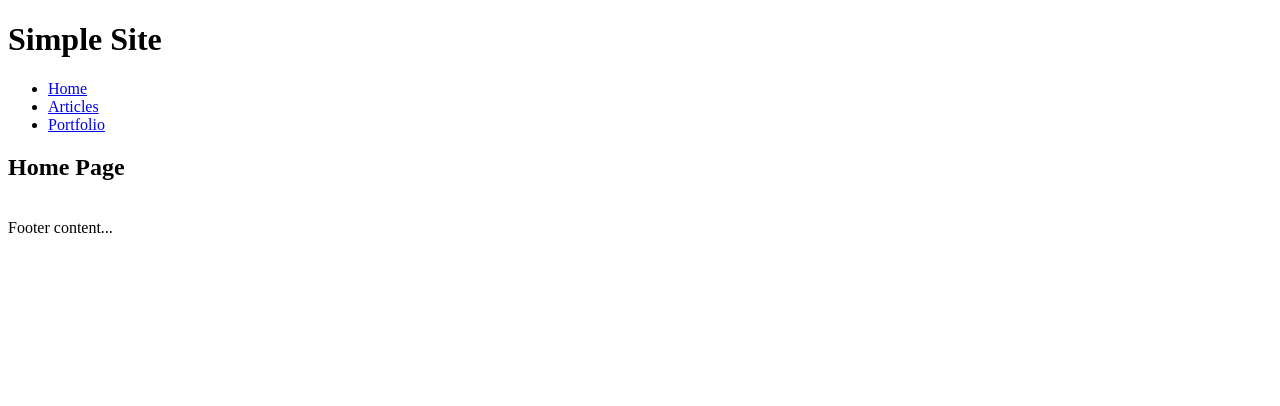
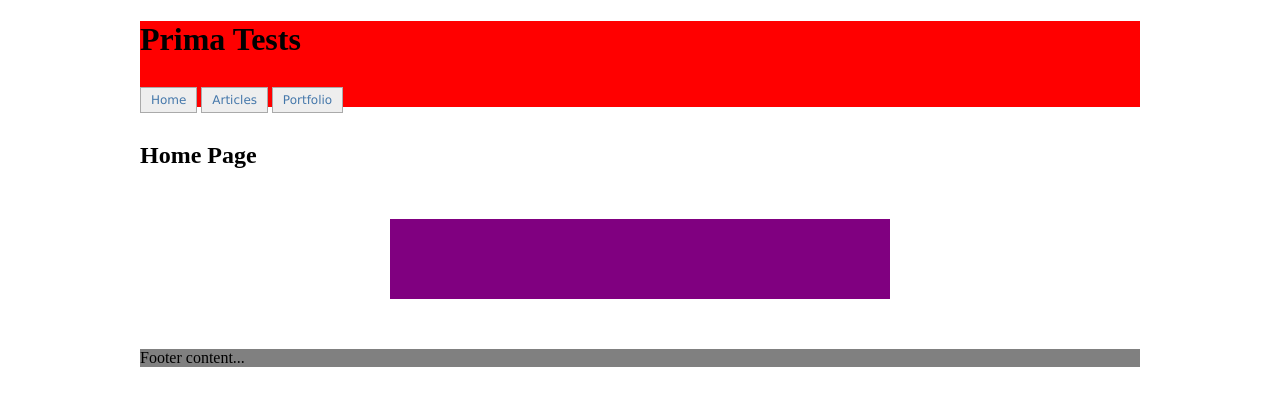
Before and after one commit to han0idx/JUProject, a PHP site: template resources/templates/home.php in a window 1280 px wide. Shown: the top 406 px of the page. Run offline with PHP 8.4, Linux system fonts and the light colour scheme; the template is opened without the code that fills it, so the values that code supplies are empty; some libraries are stand-ins or nearby versions.

Commit message:
home page beta
Adding a template styple including debug colors and static tests list
(not linked to DB yet)

```diff
--- /dev/null
+++ b/public_html/css/style.css
@@ -0,0 +1,86 @@
+body{
+width:1000px;
+margin:0 auto;
+}
+
+.clearfix:after {
+display: block;
+visibility: hidden;
+content: ".";
+clear: both;
+text-indent: -9999px;
+height: 0;
+}
+/**************************Common styles**********************/
+#content, #siteControls{
+-webkit-border-radius: 10px;
+-moz-border-radius: 10px;
+border-radius: 10px;
+}
+
+/**************************Header***************************/
+#header{
+background-color:red;
+}
+
+#header ul {
+margin: 35px 0;
+padding: 0;
+font: 12px Verdana;
+list-style-type: none;
+}
+
+#header li {
+display: inline;
+}
+
+#header li a {
+padding: 5px 10px;
+border: 1px solid #aaa;
+background-color: #eee;
+color: #47a;
+text-decoration: none;
+}
+
+/**************************Container***************************/
+#container{
+background-color:blue;
+
+}
+#container:after{
+display: block;
+visibility: hidden;
+content: ".";
+clear: both;
+text-indent: -9999px;
+height: 0;
+}
+/**************************Content***************************/
+#content{
+background-color:yellow;
+width:750px;
+float:left;
+}
+#listbox{
+height:80px;
+width:500px;
+overflow-x:hidden;
+overflow-y:scroll;
+margin:0 auto;
+margin-top:50px;
+margin-bottom:50px;
+background-color:purple;
+}
+/**************************SiteControls***************************/
+#siteControls{
+background-color:green;
+width:240px;
+margin-left:10px;
+float:left;
+}
+
+/**************************Footer***************************/
+#footer{
+background-color:gray;
+
+}
--- a/resources/templates/header.php
+++ b/resources/templates/header.php
@@ -4,12 +4,13 @@
 <html lang="en">
 <head>
 	<meta http-equiv="Content-Type" content="text/html; charset=utf-8">
+	<LINK rel="stylesheet" type="text/css" href="css/style.css">
 	<title>Simple Site</title>
 </head>
 
 <body>
 <div id="header">
-	<h1>Simple Site</h1>
+	<h1>Prima Tests</h1>
 	<ul class="nav global">
 		<li><a href="index.php">Home</a></li>
 		<li><a href="posts.php">Articles</a></li>
--- a/resources/templates/home.php
+++ b/resources/templates/home.php
@@ -1,15 +1,8 @@
 <!-- Homepage content -->
 <h2>Home Page</h2>
 
-<?php
 
-	/*
-		Any variables passed in through the variables parameter in our renderLayoutWithContentPage() function
-		are available in here.
-	*/
 
-	echo $setInIndexDotPhp;
-	echo "<br>";
-	echo $setInIndexDotPhp2;
-
-?>
+<div id="listbox">
+	<?php echo $testList;?>
+</div>
```
Also changed, not shown: public_html/index.php (+11 -2 lines).
